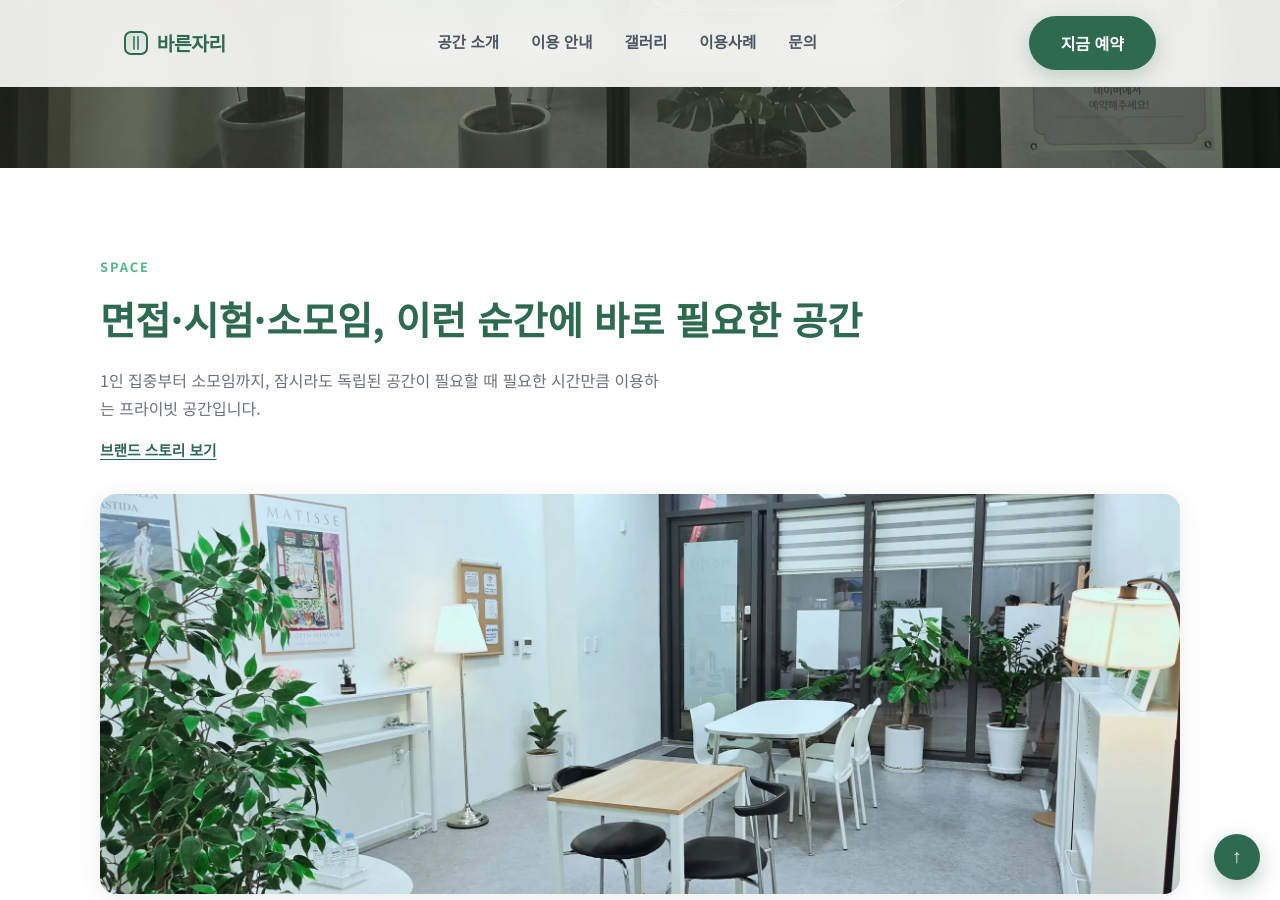
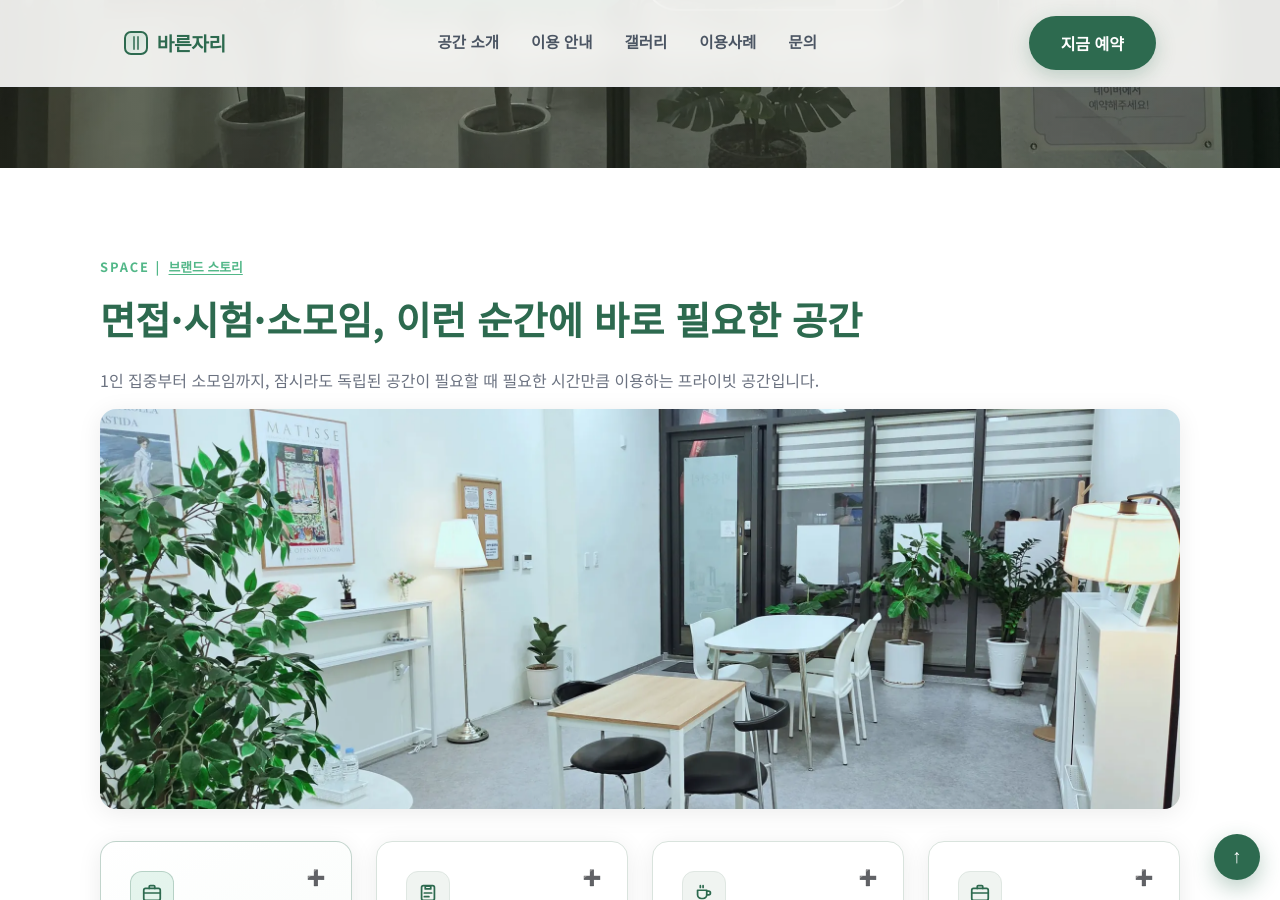
Before and after one commit to bareunspace/blog, a Jekyll site: the page built from index.html, in a window 1280 px wide and 900 px high, scrolled down 585 px. Built offline with Jekyll 4.4.1, drawn with Linux system fonts in a browser that asks for light colours.

Commit message:
Refine Space brand story label link styling

```diff
--- a/index.html
+++ b/index.html
@@ -43,10 +43,9 @@ script_version: 20260711-3
   <!-- ── Space ── -->
   <section id="space">
     <div class="section-inner">
-      <p class="section-label">Space</p>
+      <p class="section-label">Space <span aria-hidden="true">|</span> <a href="https://bareunjari.com/about.html" class="section-label-link" data-cta="space_brand_story">브랜드 스토리</a></p>
       <h2 class="section-title">면접·시험·소모임, 이런 순간에 바로 필요한 공간</h2>
       <p class="section-desc">1인 집중부터 소모임까지, 잠시라도 독립된 공간이 필요할 때 필요한 시간만큼 이용하는 프라이빗 공간입니다.</p>
-      <a href="about.html" class="space-story-link" data-cta="space_brand_story">브랜드 스토리 보기</a>
       <div class="space-hero">
         <img src="images/06.webp" alt="바른자리 내부 전경" loading="lazy" width="4000" height="3000" />
       </div>
--- a/styles/main.css
+++ b/styles/main.css
@@ -306,6 +306,28 @@ section { padding: 5rem 1.5rem; }
   text-transform: uppercase; color: var(--primary-light);
   margin-bottom: .5rem;
 }
+.section-label-link {
+  color: inherit;
+  font-size: inherit;
+  font-weight: inherit;
+  letter-spacing: normal;
+  text-transform: none;
+  text-decoration: underline;
+  text-decoration-thickness: 1px;
+  text-underline-offset: 2px;
+  border-radius: 4px;
+  padding: 0 .1rem;
+  transition: color var(--transition), background-color var(--transition);
+}
+.section-label-link:hover,
+.section-label-link:focus-visible {
+  color: var(--primary);
+  background-color: rgba(82,183,136,.16);
+}
+.section-label-link:focus-visible {
+  outline: 2px solid rgba(45,106,79,.45);
+  outline-offset: 2px;
+}
 .section-title {
   font-size: clamp(1.6rem, 3vw, 2.4rem);
   font-weight: 700; color: var(--primary);
@@ -337,24 +359,17 @@ section { padding: 5rem 1.5rem; }
   padding-bottom: 5rem;
 }
 #space .section-desc {
+  max-width: 100%;
+  width: 100%;
+  white-space: normal;
+  overflow: visible;
+  text-overflow: clip;
+  word-break: keep-all;
+  overflow-wrap: break-word;
   margin-bottom: .9rem;
 }
 #space .section-inner {
   position: relative;
-}
-.space-story-link {
-  display: inline-flex;
-  align-items: center;
-  gap: .25rem;
-  margin-bottom: 2rem;
-  color: var(--primary);
-  font-size: .92rem;
-  font-weight: 700;
-  text-decoration: underline;
-  text-underline-offset: 3px;
-}
-.space-story-link:hover {
-  color: var(--primary-light);
 }
 .space-hero {
   border-radius: var(--radius);
```
